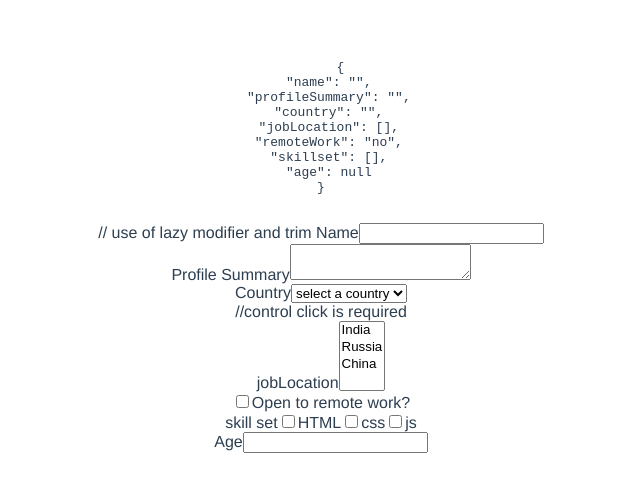
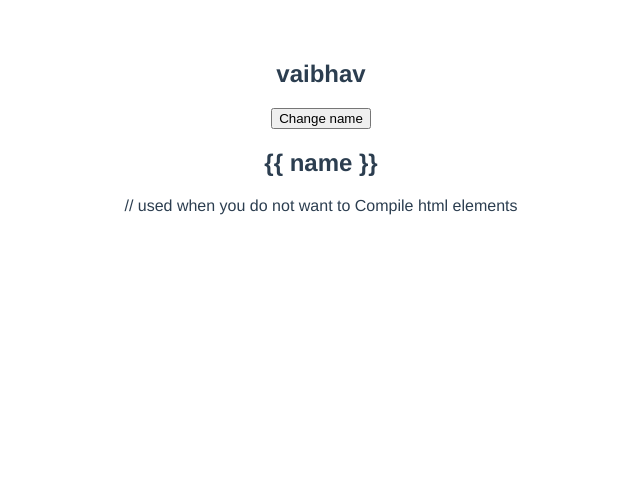
Before and after one commit to vaibhav21git/Vue.js-learning, a Vue app: page / in a window 1280 px wide. Shown: the top 492 px of the page, without its empty margins (319-959 px from the left). Built offline with nearby package versions, Linux system fonts and the light colour scheme.

Commit message:
bonus-directives

```diff
--- a/src/App.vue
+++ b/src/App.vue
@@ -1,88 +1,10 @@
 <template>
   <div>
-    <div>
-      <pre>
-     {{ JSON.stringify(formValues, null, 2) }}
-  </pre
-      >
-    </div>
-    <form @submit.prevent="submitForm">
-      <div>
-        // use of lazy modifier and trim
-        <label for="name">Name</label>
-        <input type="text" id="name" v-model.trim.lazy="formValues.name" />
-      </div>
-      <div>
-        <label for="profile">Profile Summary</label>
-        <textarea id="profile" v-model="formValues.profileSummary" />
-      </div>
-      <div>
-        <label for="country">Country</label>
-        <select id="country" v-model="formValues.country">
-          <option value="">select a country</option>
-          <option value="India">India</option>
-          <option value="Russia">Russia</option>
-          <option value="China">China</option>
-        </select>
-      </div>
+    <h2 v-once>{{ name }}</h2>
+    <button @click="name = 'manu'">Change name</button>
+    <h2 v-pre>{{ name }}</h2>
 
-      //control click is required
-      <div>
-        <label for="jobLocation">jobLocation</label>
-        <select id="jobLocation" multiple v-model="formValues.jobLocation">
-          <option value="India">India</option>
-          <option value="Russia">Russia</option>
-          <option value="China">China</option>
-        </select>
-      </div>
-
-      <div>
-        <input
-          type="checkbox"
-          id="remoteWork"
-          v-model="formValues.remoteWork"
-          true-value="yes"
-          false-value="no"
-        />
-        <label for="remoteWork">Open to remote work?</label>
-      </div>
-
-      <div>
-        <label>skill set</label>
-        <input
-          type="checkbox"
-          id="html"
-          value="html"
-          v-model="formValues.skillset"
-        />
-        <label for="html">HTML</label>
-        <input
-          type="checkbox"
-          id="css"
-          value="css"
-          v-model="formValues.skillset"
-        />
-        <label for="css">css</label>
-        <input
-          type="checkbox"
-          id="js"
-          value="js"
-          v-model="formValues.skillset"
-        />
-        <label for="js">js</label>
-      </div>
-
-      <div>
-        <label for="age">Age</label>
-        <input
-          @keyup.enter="submitForm"
-          type="number"
-          id="age"
-          v-model.number="formValues.age"
-        />
-      </div>
-      <!-- <div><button>Submit</button></div> -->
-    </form>
+    // used when you do not want to Compile html elements
   </div>
 </template>
 
@@ -91,23 +13,11 @@
   name: "App",
   data() {
     return {
-      formValues: {
-        name: "",
-        profileSummary: "",
-        country: "",
-        jobLocation: [],
-        remoteWork: "no",
-        skillset: [],
-        age: null,
-      },
+      name: "vaibhav",
     };
   },
 
-  methods: {
-    submitForm() {
-      console.log("Form values", this.formValues);
-    },
-  },
+  methods: {},
 };
 </script>
 
```
